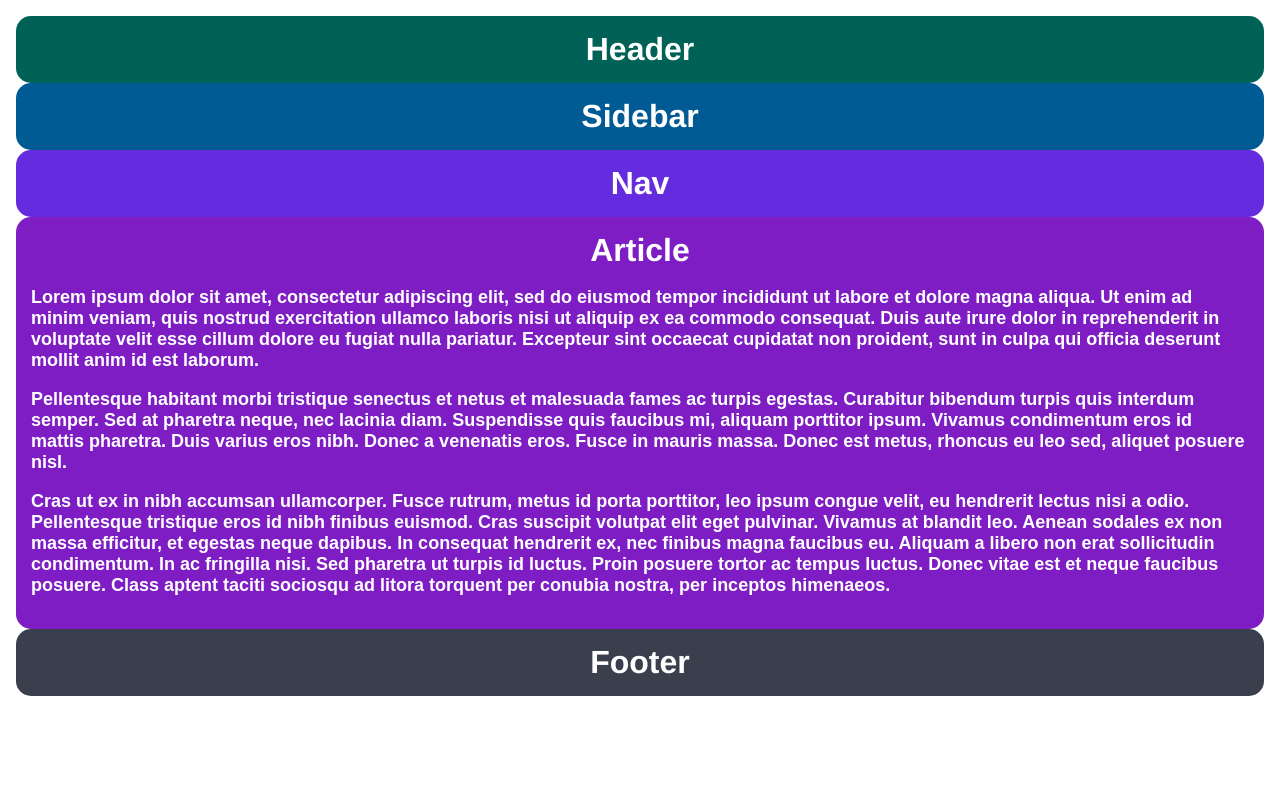
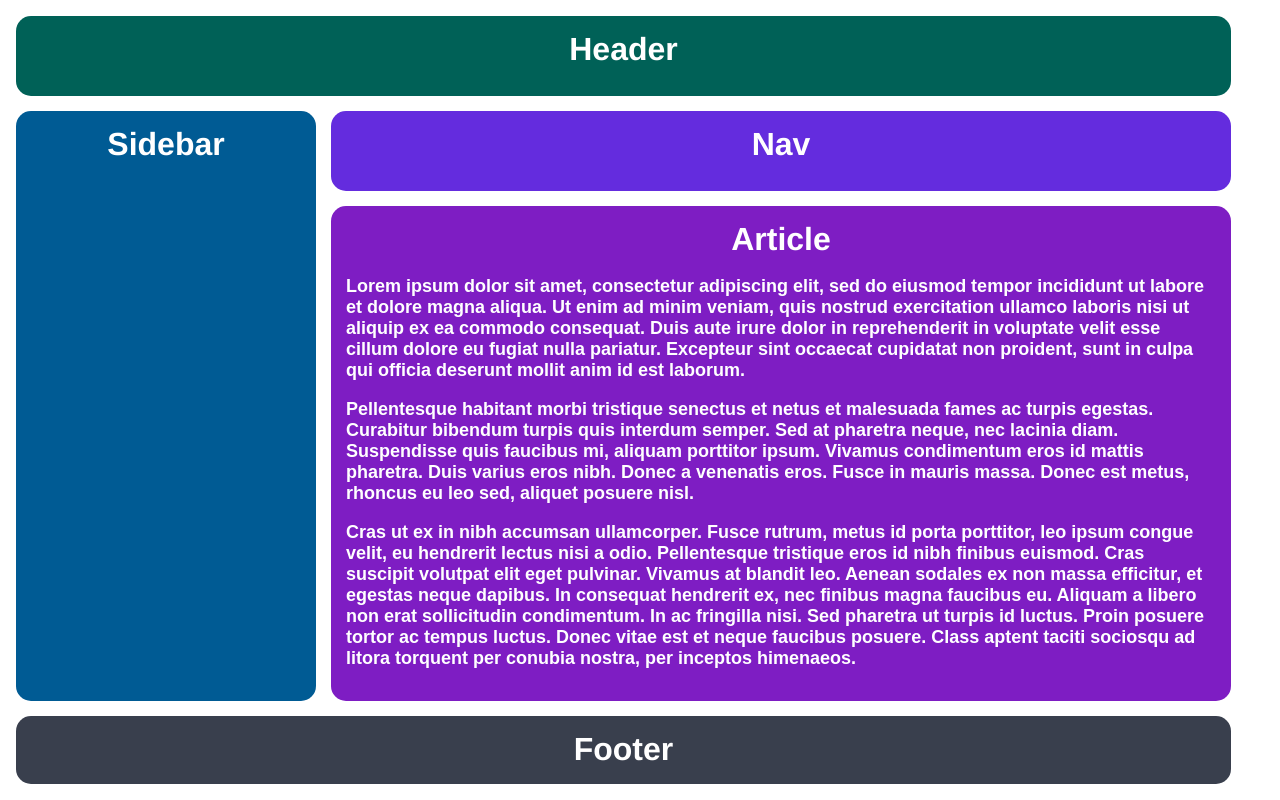
Before and after one commit to ChristoferLv/TheOdinProject, a plain HTML site: page css-exercises/intermediate-html-css/positioning-grid/01-basic-holy-grail/index.html in a window 1280 px wide. Drawn offline with Linux system fonts and the light colour scheme.

Commit message:
Complete 01-basic-holy-grail from intermediate-html-css

```diff
--- a/css-exercises/intermediate-html-css/positioning-grid/01-basic-holy-grail/style.css
+++ b/css-exercises/intermediate-html-css/positioning-grid/01-basic-holy-grail/style.css
@@ -9,6 +9,10 @@ html {
   height: 100%;
   padding: 16px;
   box-sizing: border-box;
+
+  display: grid;
+  grid-template: 80px 80px 400px 80px/300px 900px;
+  gap: 15px;
 }
 
 .container div {
@@ -22,22 +26,33 @@ html {
 
 .header {
   background-color: #006157;
+  grid-column-start: 1;
+  grid-column-end: 3;
+  grid-row-start: 1;
+  grid-row-end: 1;
 }
 
 .sidebar {
   background-color: #005B94;
+  grid-column: 1/2;
+  grid-row: 2/5;
 }
 
 .nav {
   background-color: #642cde;
+  grid-column: 2/3;
+  grid-row: 2/3;
 }
 
 .article {
   background-color: #7E1DC3;
+  grid-area: 3/2/5/3;
+
 }
 
 .footer {
   background-color: #393f4d;
+  grid-area: 5/1/6/3;
 }
 
 .article p {
```
